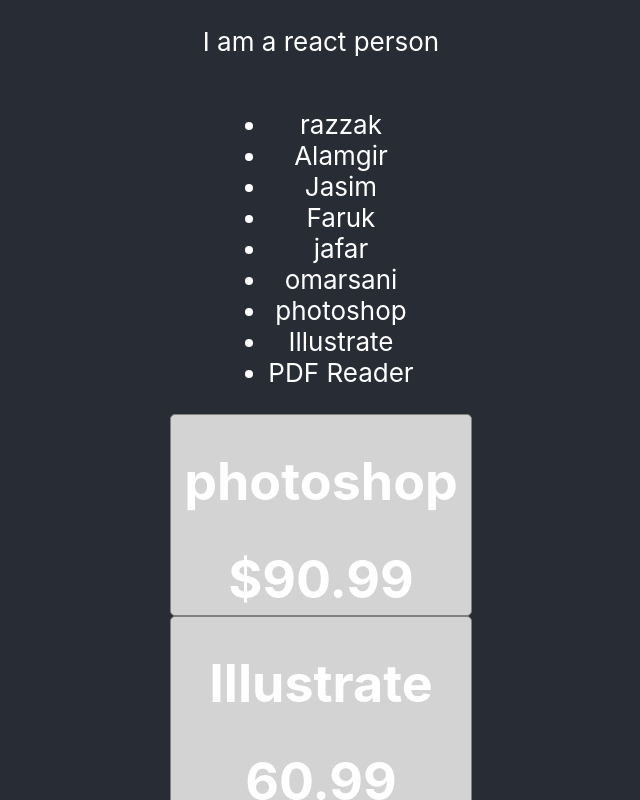
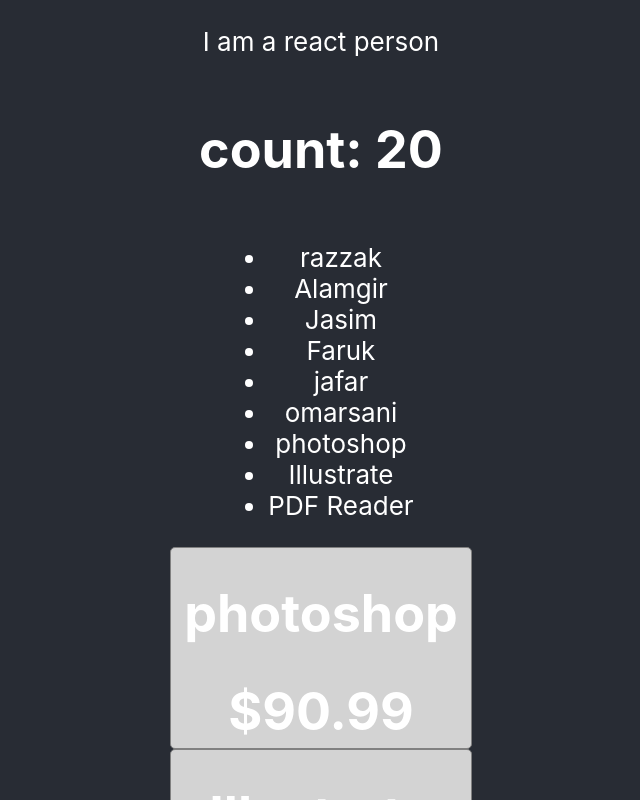
Before and after one commit to sajjadhussains/react-core-concepts, a React (Create React App) app: page / in a window 1280 px wide. Shown: the top 800 px of the page, without its empty margins (319-959 px from the left). Built offline with nearby package versions, Linux system fonts and the light colour scheme.

Commit message:
Introduction to Component State

```diff
--- a/src/App.js
+++ b/src/App.js
@@ -1,4 +1,4 @@
-import React from 'react';
+import React, { useState } from 'react';
 import logo from './logo.svg';
 import './App.css';
 
@@ -14,9 +14,11 @@
   return (
     <div className="App">
       <header className="App-header">
+
         <p>
           I am a react person
         </p>
+        <Counter></Counter>
           <ul>
               {
                 nayoks.map(nayok=><li>{nayok}</li>)
@@ -37,6 +39,14 @@
       </header>
     </div>
   );
+}
+function Counter(){
+  const [count, setCount] = useState(20);
+  return(
+    <div>
+      <h1>count: {count}</h1>
+    </div>
+  )
 }
 
 function Product(props){
@@ -73,4 +83,6 @@
   )
 }
 
+
+
 export default App;
```
